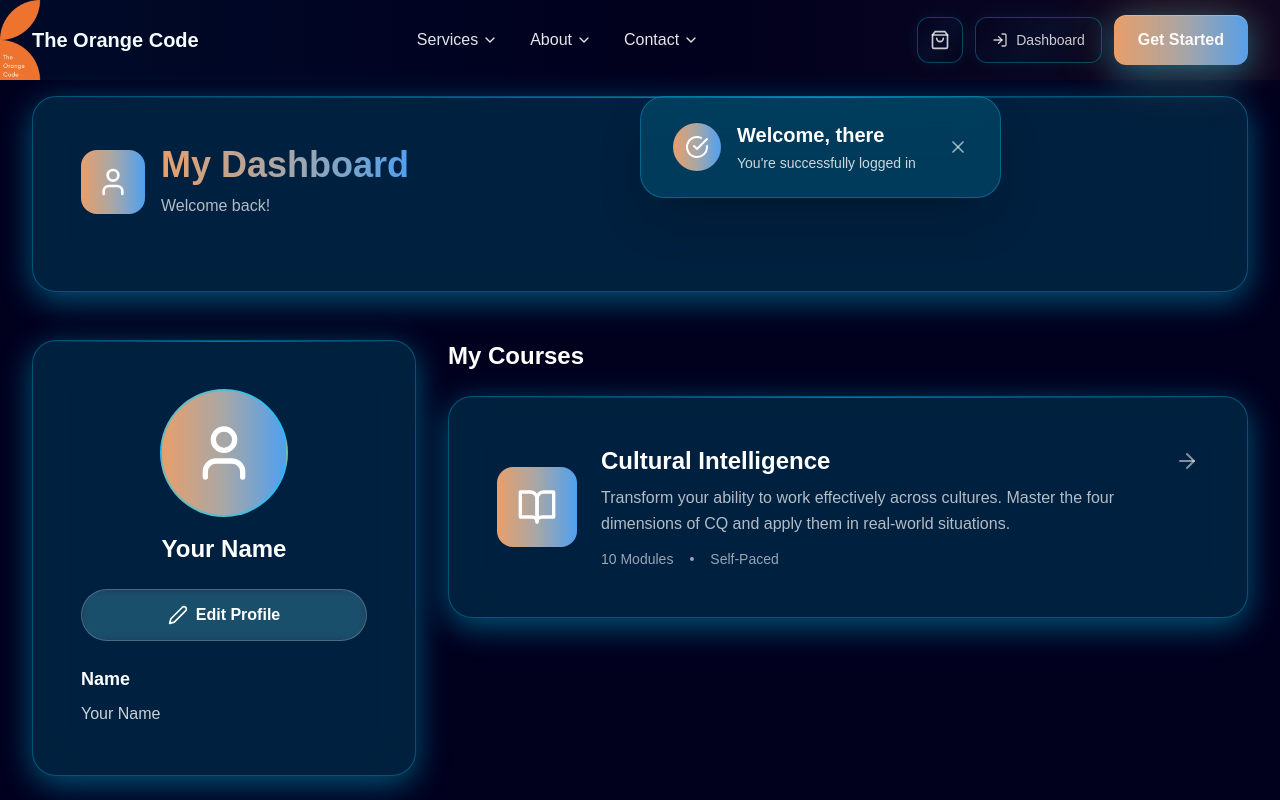
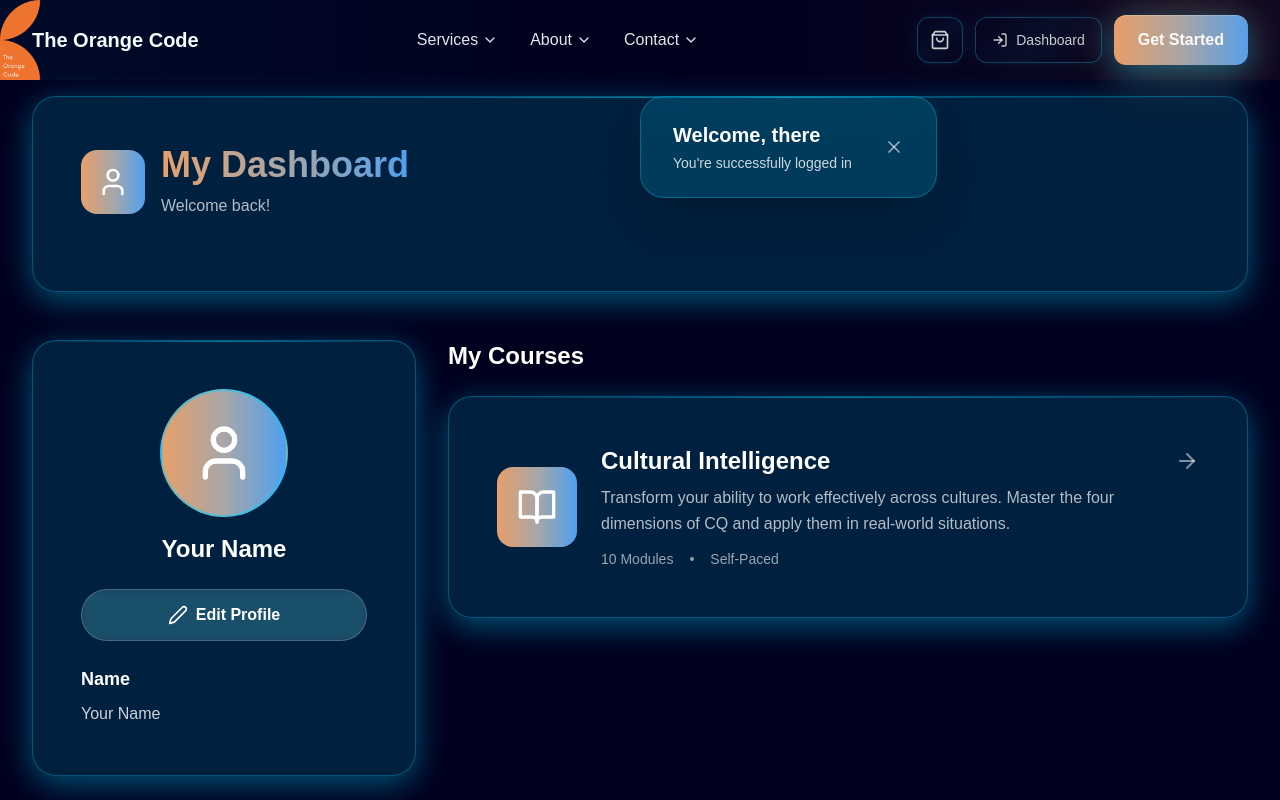
Before and after one commit to sksh100/theorangecode, a Next.js app: page /dashboard in a window 1280 px wide. Both pictures are taken after a click on the button "Login". Shown: the top 800 px of the page. Built offline with nearby package versions, Linux system fonts and the light colour scheme; a web font is replaced by a local one.

Commit message:
Remove icon from welcome message

```diff
--- a/src/components/ModernNavbar.tsx
+++ b/src/components/ModernNavbar.tsx
@@ -452,9 +452,6 @@ export function ModernNavbar() {
                 border: '1px solid rgba(0, 212, 255, 0.3)'
               }}
             >
-              <div className="w-12 h-12 bg-gradient-primary rounded-full flex items-center justify-center flex-shrink-0">
-                <CheckCircle className="w-6 h-6 text-white" />
-              </div>
               <div>
                 <h3 className="text-xl font-bold text-white mb-1">
                   Welcome{userName ? `, ${userName}` : '!'}
@@ -463,12 +460,14 @@ export function ModernNavbar() {
                   You're successfully logged in
                 </p>
               </div>
-              <button
+              <motion.button
+                whileHover={{ scale: 1.1 }}
+                whileTap={{ scale: 0.9 }}
                 onClick={() => setShowWelcomeMessage(false)}
-                className="ml-4 text-white/60 hover:text-white transition-colors"
+                className="ml-4 text-white/60 hover:text-white transition-colors pointer-events-auto"
               >
                 <X className="w-5 h-5" />
-              </button>
+              </motion.button>
             </motion.div>
           </motion.div>
         )}
```
